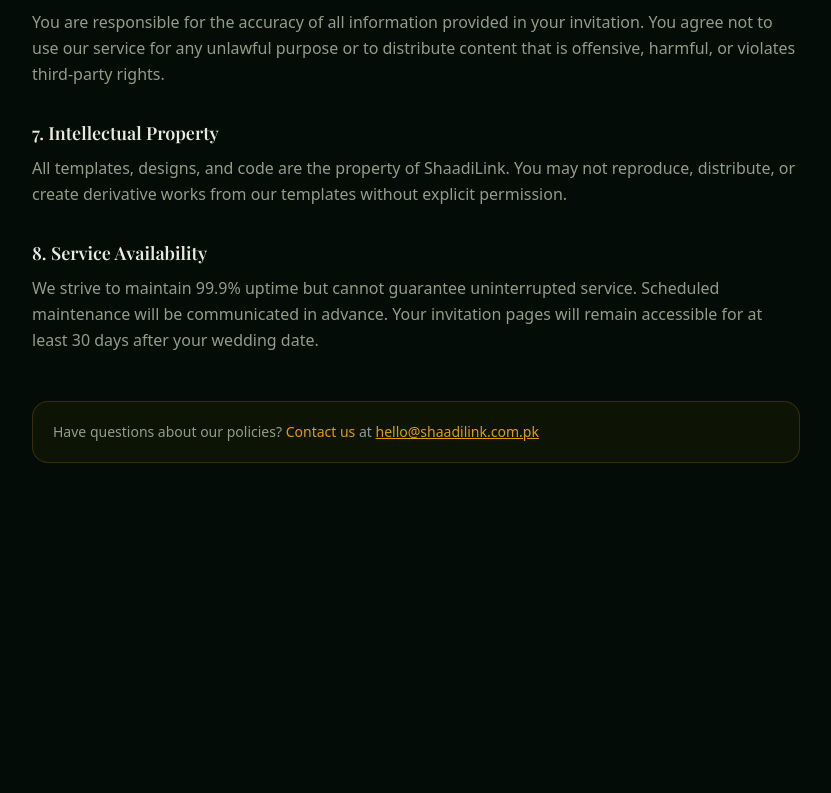
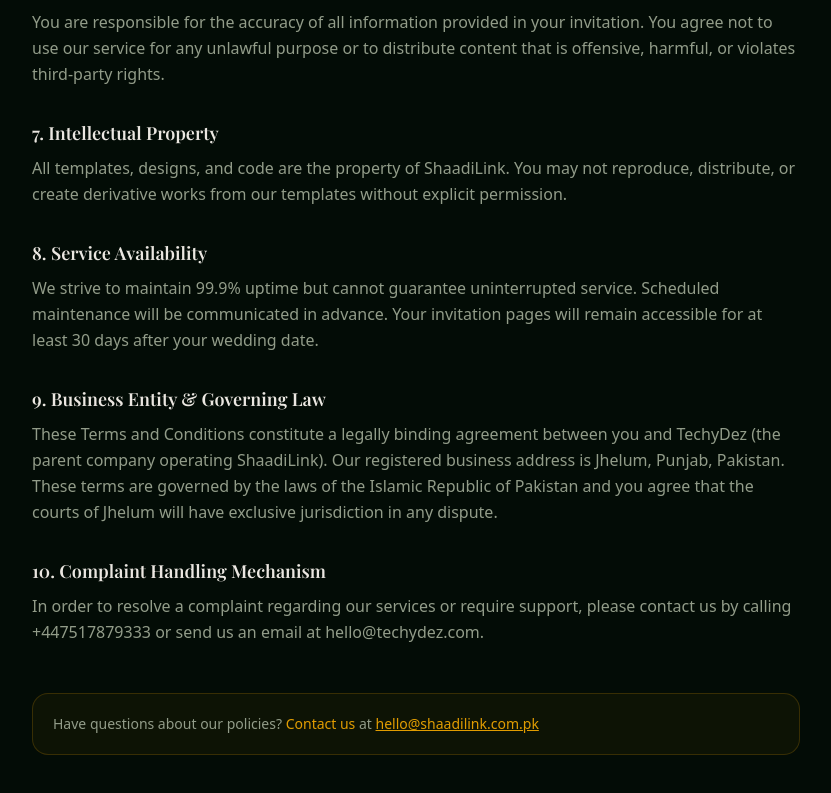
Before and after one commit to Raufkhalid78/shaadilink, a Next.js app: page /terms in a window 1280 px wide. Shown: the part 949-1742 px from the top of the page, without its empty margins (224-1055 px from the left). Before the commit the page ends 1476 px from the top, so only its background shows below. Built offline with nearby package versions, Linux system fonts and the light colour scheme; a web font is replaced by a local one.

Commit message:
chore: Update legal pages to comply with TechyDez KYC standards

```diff
--- a/src/components/flow/legal-page.tsx
+++ b/src/components/flow/legal-page.tsx
@@ -67,6 +67,16 @@
         heading: "8. Service Availability",
         content:
           "We strive to maintain 99.9% uptime but cannot guarantee uninterrupted service. Scheduled maintenance will be communicated in advance. Your invitation pages will remain accessible for at least 30 days after your wedding date.",
+      },
+      {
+        heading: "9. Business Entity & Governing Law",
+        content:
+          "These Terms and Conditions constitute a legally binding agreement between you and TechyDez (the parent company operating ShaadiLink). Our registered business address is Jhelum, Punjab, Pakistan. These terms are governed by the laws of the Islamic Republic of Pakistan and you agree that the courts of Jhelum will have exclusive jurisdiction in any dispute.",
+      },
+      {
+        heading: "10. Complaint Handling Mechanism",
+        content:
+          "In order to resolve a complaint regarding our services or require support, please contact us by calling +447517879333 or send us an email at hello@techydez.com.",
       },
     ],
   },
@@ -241,6 +251,16 @@
         heading: "8۔ سروس کی دستیابی",
         content:
           "ہم ویب سائٹ کی 99.9% دستیابی کو یقینی بنانے کی کوشش کرتے ہیں لیکن کسی بھی تکنیکی خرابی کی صورت میں مستقل دستیابی کی ضمانت نہیں دیتے۔ آپ کے دعوت نامہ صفحات شادی کی تاریخ کے کم از کم 30 دن بعد تک آن لائن رہیں گے۔",
+      },
+      {
+        heading: "9۔ کاروباری ادارہ اور گورننگ لاء",
+        content:
+          "یہ شرائط و ضوابط آپ اور ٹیک ڈیز (TechyDez - شادی لنک کی پیرنٹ کمپنی) کے درمیان ایک قانونی معاہدہ ہیں۔ ہمارا رجسٹرڈ کاروباری پتہ جہلم، پنجاب، پاکستان ہے۔ یہ شرائط اسلامی جمہوریہ پاکستان کے قوانین کے تابع ہیں اور آپ اتفاق کرتے ہیں کہ کسی بھی تنازعے کی صورت میں جہلم کی عدالتوں کو خصوصی اختیار حاصل ہوگا۔",
+      },
+      {
+        heading: "10۔ شکایات کے ازالے کا طریقہ کار",
+        content:
+          "ہماری سروسز کے حوالے سے کسی بھی شکایت کے ازالے یا مدد کے لیے، براہ کرم ہمیں +447517879333 پر کال کریں یا hello@techydez.com پر ای میل بھیجیں۔",
       },
     ],
   },
```
